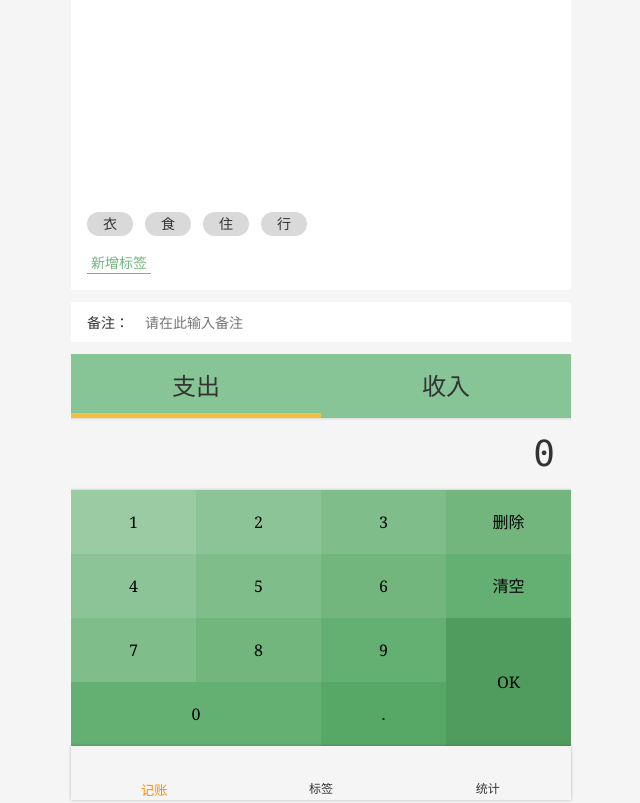
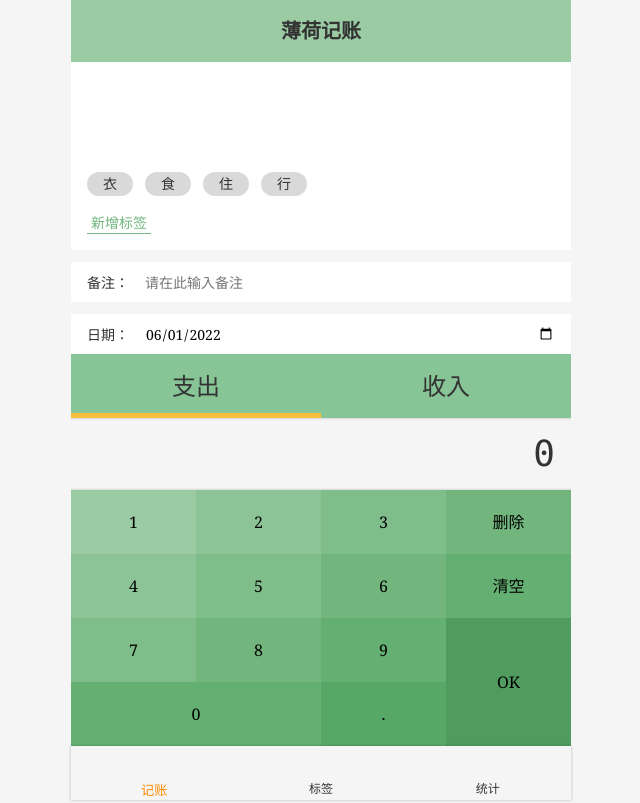
Before and after one commit to Zachliu1996/bohejizhang-sourceCode, a Vue app: page /#/money in a window 1280 px wide. Shown: the whole page, without its empty margins (319-959 px from the left). Built offline with nearby package versions, Linux system fonts and the light colour scheme.

Commit message:
添加时间输入框

```diff
--- a/src/components/Money/FormItem.vue
+++ b/src/components/Money/FormItem.vue
@@ -2,10 +2,18 @@
   <div>
     <label class="formItem">
       <span class="name">{{ this.fieldName }}</span>
-      <input type="text"
-             :value="value"
-             @input="onValueChanged($event.target.value)"
-             :placeholder="placeholder">
+      <template v-if="type==='date'">
+        <input :type="type || 'text'"
+               :value="x(value)"
+               @input="onValueChanged($event.target.value)"
+               :placeholder="placeholder">
+      </template>
+      <template v-else>
+        <input :type="type || 'text'"
+               :value="value"
+               @input="onValueChanged($event.target.value)"
+               :placeholder="placeholder">
+      </template>
     </label>
   </div>
 </template>
@@ -13,6 +21,7 @@
 <script lang="ts">
 import Vue from 'vue';
 import {Component, Prop, Watch} from 'vue-property-decorator';
+import dayjs from 'dayjs'
 
 @Component
 export default class FormItem extends Vue {
@@ -22,8 +31,13 @@
 
   @Prop() placeholder?: string;
 
+  @Prop() type?:string;
+
   onValueChanged(value: string) {
     this.$emit('update:value', value);
+  }
+  x(isoString:string){
+    return dayjs(isoString).format('YYYY-MM-DD')
   }
 }
 
--- a/src/store/recordStore.ts
+++ b/src/store/recordStore.ts
@@ -13,7 +13,7 @@
   },
   createRecord(record: RecordItem) {
     const record2: RecordItem = clone(record);
-    record2.createdAt = new Date().toISOString();
+    record2.createdAt = record2.createdAt || new Date().toISOString();
     this.recordList && this.recordList.push(record2);
     recordStore.saveRecords();
   },
--- a/src/views/Labels.vue
+++ b/src/views/Labels.vue
@@ -45,6 +45,7 @@
   text-align: center;
   background: #9acba3;
   padding: 16px 0;
+  font-size: 20px;
 }
 
 .tags {
--- a/src/views/Money.vue
+++ b/src/views/Money.vue
@@ -3,6 +3,13 @@
     <NumberPad :value.sync="record.amount" @submit="saveRecord"/>
     <Tabs :data-source="recordTypeList"
           :value.sync="record.type"/>
+    <div class="createdAt">
+      <FormItem field-name="日期："
+                type = "date"
+                placeholder="请在此输入日期"
+                :value.sync="record.createdAt"
+      />
+    </div>
     <div class="notes">
       <FormItem field-name="备注："
                 placeholder="请在此输入备注"
@@ -10,6 +17,7 @@
       />
     </div>
     <Tags @update:value="record.tags = $event"/>
+    <h2>薄荷记账</h2>
   </Layout>
 </template>
 
@@ -35,7 +43,7 @@
   recordTypeList = recordTypeList;
 
   record: RecordItem = {
-    tags: [], notes: '', type: '-', amount: 0
+    tags: [], notes: '', type: '-', amount: 0,createdAt:new Date().toISOString()
   };
 
   created() {
@@ -67,4 +75,11 @@
 .notes {
   padding: 12px 0;
 }
+
+h2 {
+  text-align: center;
+  background: #9acba3;
+  padding: 16px 0;
+  font-size: 20px;
+}
 </style>
--- a/src/views/Statistics.vue
+++ b/src/views/Statistics.vue
@@ -2,6 +2,7 @@
   <div>
     <Layout>
       <Tabs class-prefix="type" :data-source="recordTypeList" :value.sync="type"/>
+      <hr>
       <ol v-if="groupedList.length>0">
         <li v-for="(group, index) in groupedList" :key="index">
           <h3 class="title">{{ beautify(group.title) }} <span>￥{{ group.total }}</span></h3>
--- a/vue.config.js
+++ b/vue.config.js
@@ -1,9 +1,13 @@
 const path = require('path')
 
-const { defineConfig } = require('@vue/cli-service')
+
+const {defineConfig} = require('@vue/cli-service')
 module.exports = defineConfig({
+
   transpileDependencies: true,
   lintOnSave: false,
 
-
+  publicPath: process.env.NODE_ENV === 'production'
+    ? '/bohejizhang-website/'
+    : '/'
 })
```
Also changed, not shown: 1 other file (tests, documents, lock files or other folders).
